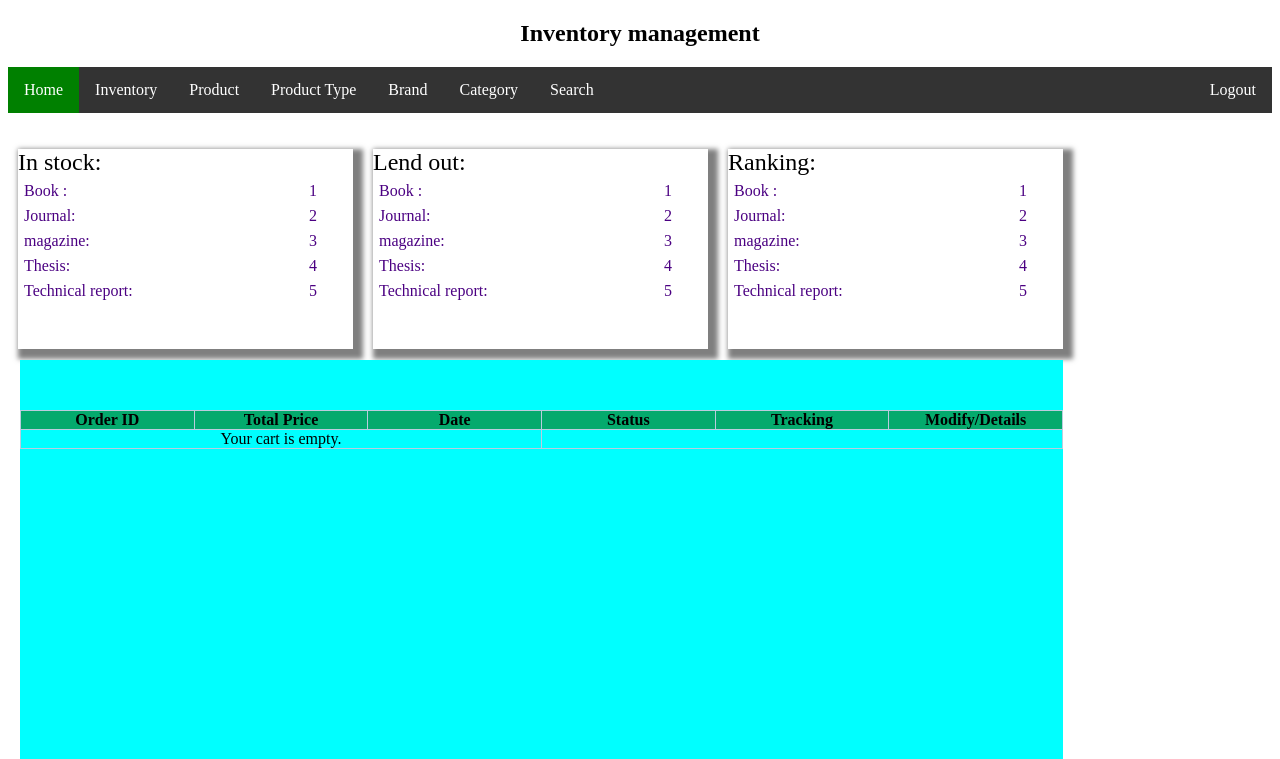
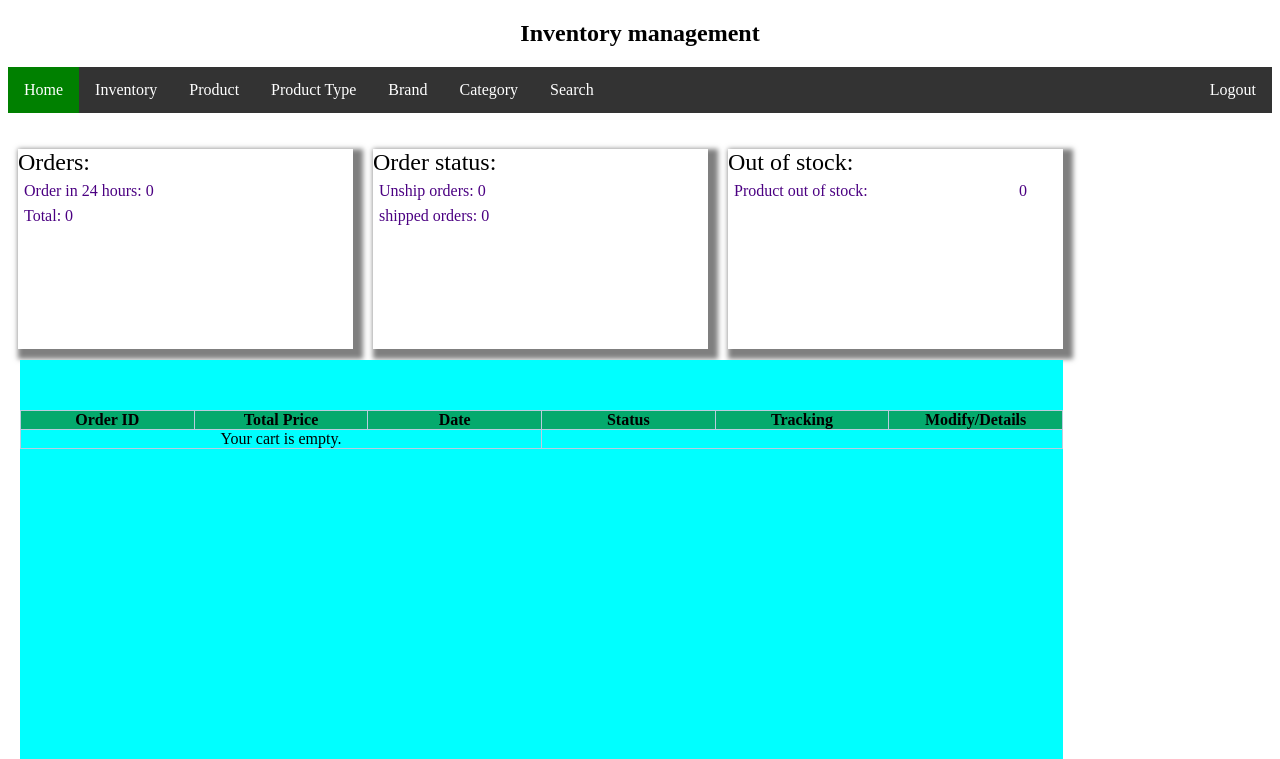
Before and after one commit to hkshow123/HappyGo_cs693, a Django app: page /inventory/admin_page/ in a window 1280 px wide. Shown: the top 759 px of the page. Run offline with Django 5.2, Linux system fonts and the light colour scheme; the visitor is signed in with stand-in values (Sample User, id 1); data that the repository does not hold is empty.

Commit message:
inventory_home
order remain function

```diff
--- a/inventory/static/admin_page.css
+++ b/inventory/static/admin_page.css
@@ -28,7 +28,7 @@ li a {
     color: white;
 }
 
-.stock, .lend_out, .ranking, .pass_due {
+#sub_box {
     width: 335px;
     height: 200px;
     float: left;
--- a/inventory/templates/inventory_home.html
+++ b/inventory/templates/inventory_home.html
@@ -69,32 +69,23 @@
 
     </style>
     <div class="inventory">
-        <div class="stock" id="sub_box"><span style="font-size: 24px">In stock:</span>
+        <div class="order" id="sub_box"><span style="font-size: 24px">Orders:</span>
             <ul>
-                <li>Book : <span id="stock1">1</span></li>
-                <li>Journal: <span id="stock2">2</span></li>
-                <li>magazine: <span id="stock3">3</span></li>
-                <li>Thesis: <span id="stock4">4</span></li>
-                <li>Technical report: <span id="stock5">5</span></li>
+                <li>Order in 24 hours: <span id="stock1">{{ order_24 }}</span></li>
+                <li>Total: <span id="stock1">{{ order_total }}</span></li>
             </ul>
             <table></table>
         </div>
-        <div class="lend_out" id="sub_box"><span style="font-size: 24px">Lend out:</span>
+        <div class="order-status" id="sub_box"><span style="font-size: 24px">Order status:</span>
             <ul>
-                <li>Book : <span id="stock1">1</span></li>
-                <li>Journal: <span id="stock2">2</span></li>
-                <li>magazine: <span id="stock3">3</span></li>
-                <li>Thesis: <span id="stock4">4</span></li>
-                <li>Technical report: <span id="stock5">5</span></li>
+                <li>Unship orders: <span id="stock1">{{ unship_orders }}</span></li>
+                <li>shipped orders: <span id="stock1">{{ shipped_orders }}</span></li>
             </ul>
         </div>
-        <div class="ranking" id="sub_box"><span style="font-size: 24px">Ranking:</span>
+        <div class="stock" id="sub_box"><span style="font-size: 24px">Out of stock:</span>
             <ul>
-                <li>Book : <span id="stock1">1</span></li>
-                <li>Journal: <span id="stock2">2</span></li>
-                <li>magazine: <span id="stock3">3</span></li>
-                <li>Thesis: <span id="stock4">4</span></li>
-                <li>Technical report: <span id="stock5">5</span></li>
+                <li>Product out of stock: <span id="stock1">{{ out_of_stock_items }}</span></li>
+
             </ul>
         </div>
         <div class="profile">
--- a/inventory/views.py
+++ b/inventory/views.py
@@ -1,3 +1,5 @@
+from datetime import timedelta
+
 from django.shortcuts import get_object_or_404
 from django.utils.decorators import method_decorator
 
@@ -102,10 +104,22 @@ def home(request):
 
 @login_required
 def admin_page(request):
+
+    order_total =Order.objects.all().count()
     order_list = Order.objects.all().order_by('created_at')
-
+    twenty_four_hours_ago = current_time - timedelta(hours=24)
+    order_24 = Order.objects.filter(created_at__gte=twenty_four_hours_ago).count()
+    unship_orders = Order.objects.filter(ship_status=False).count()
+    shipped_orders = Order.objects.filter(ship_status=True).count()
+    out_of_stock_items = ProductInventory.objects.filter(total__lt=1).count()
     content = {
         'order_list': order_list,
+        'order_total':order_total,
+        'order_24':order_24,
+        'unship_orders':unship_orders,
+        'shipped_orders':shipped_orders,
+        'out_of_stock_items':out_of_stock_items
+
     }
     return render(request, "inventory_home.html", content)
 
```
